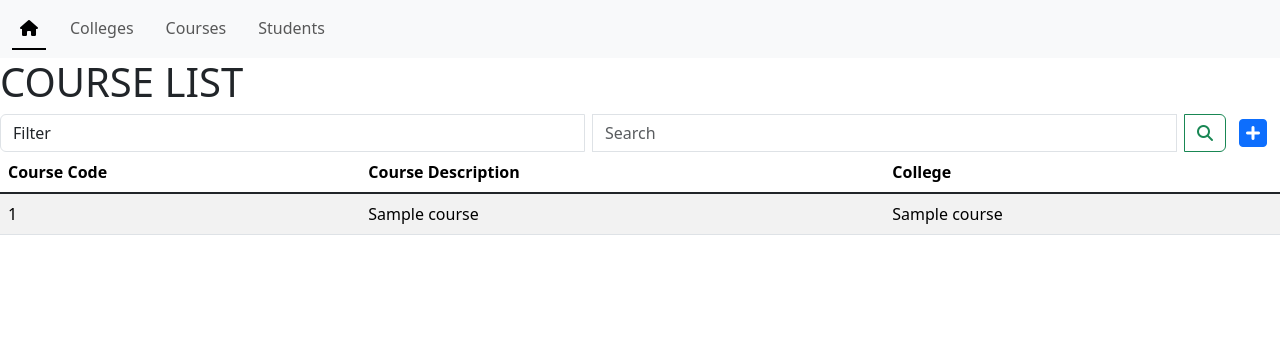
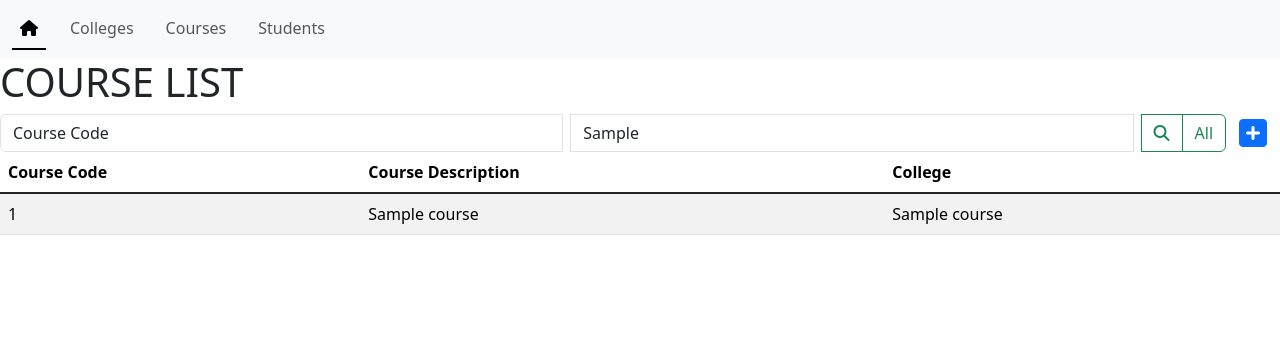
Before and after one commit to janellasuzanne/SSIS_web, a Flask app: template app/templates/course.html in a window 1280 px wide. Shown: the top 358 px of the page. Run offline with Flask 3, Linux system fonts and the light colour scheme; the template is opened without the code that fills it: most values are stand-ins (such as "Sample title", 1, 10 or a date in 2020); form fields are guessed from the names that the template uses; some libraries are stand-ins or nearby versions.

Commit message:
Feat: Course Search

```diff
--- a/app/templates/course.html
+++ b/app/templates/course.html
@@ -7,16 +7,18 @@
 {% endblock %}
 
 {% block inner_content %}
-<form class="d-flex" role="search">
+<form id="searchCourseForm" class="d-flex" action="{{ url_for('course.search_course') }}" method="POST" role="search">
+  <input type="hidden" name="csrf_token" value="{{ csrf_token() }}">
   <div class="input-group">
-    <select class="form-control me-2">
-      <option value="" disabled selected>Filter</option>
-      <option value="courseCode">Course Code</option>
-      <option value="courseName">Course Name</option>
-      <option value="courseCollegeCode">College Code</option>
+    <select id="filterCourseOptions" name="course_filter" class="form-control me-2">
+      <option value="" disabled {{selected if filter_option == ''}}>Filter</option>
+      <option value="course_code" {{ selected if filter_option == 'course_code'}}>Course Code</option>
+      <option value="course_name" {{ selected if filter_option == 'course_name'}}>Course Name</option>
+      <option value="college_id" {{ selected if filter_option == 'college_id'}}>College Code</option>
     </select>
-    <input class="form-control me-2" type="search" placeholder="Search" aria-label="Search">
+    <input id="searchCourseInput" name="course_search_input" class="form-control me-2" type="search" placeholder="Search" aria-label="Search" value="{{ course_search_input if course_search_input }}">
     <button class="btn btn-outline-success" type="submit"><i class="fa-solid fa-magnifying-glass"></i></button>
+    <button type="button" class="btn btn-outline-success" onclick="clearSearch()">All</button>
   </div>
   <button type="button" class="btn btn-link" data-bs-toggle="modal" data-bs-target="#addCourseModal"><i class="fa-solid fa-square-plus fa-2xl"></i></button>
 </form>
@@ -138,4 +140,12 @@
 
 {% block scripts %}
 <script src="{{ url_for('static', filename='updateDelete.js') }}"></script>
+<script>
+  function clearSearch() {
+    const form = document.getElementById('searchCourseForm');
+    form.reset();
+
+    window.location.href = "{{ url_for('course.course') }}";
+  }
+</script>
 {% endblock %}
```
Also changed, not shown: app/controller/course/controller.py (+21 -0 lines), app/models/courseModel.py (+12 -0 lines), app/templates/college.html (+6 -6 lines).
